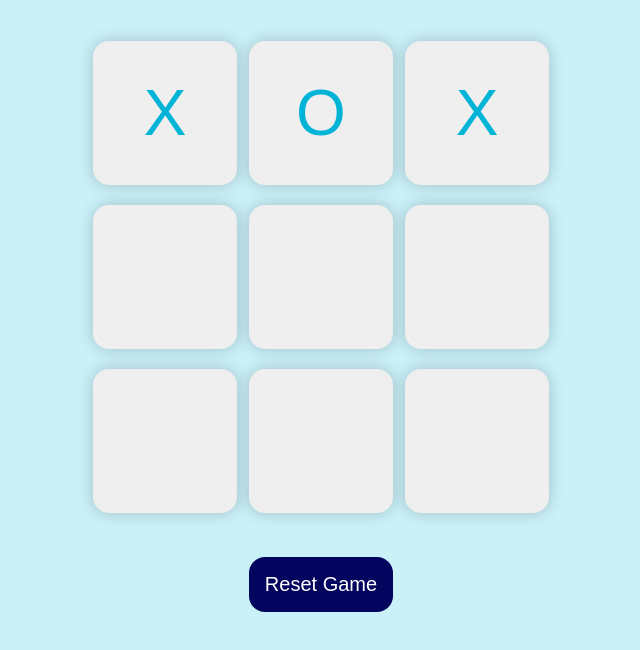
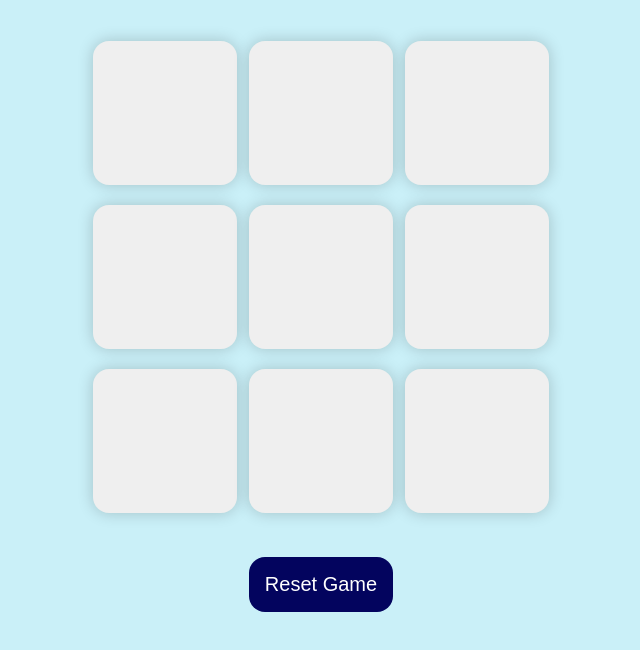
Before and after one commit to Samriddhi2913/TicTacToe_Game, a plain HTML site: page index.html in a window 1280 px wide. Shown: the part 40-690 px from the top of the page, without its empty margins (319-959 px from the left). Drawn offline with Linux system fonts and the light colour scheme.

Commit message:
Remove X & O From Html file

```diff
--- a/index.html
+++ b/index.html
@@ -11,9 +11,9 @@
         <h1>Tic Tac Toe</h1>
         <div class="container">
             <div class="game">
-            <button class="box">X</button>
-            <button class="box">O</button>
-            <button class="box">X</button>
+            <button class="box"></button>
+            <button class="box"></button>
+            <button class="box"></button>
             <button class="box"></button>
             <button class="box"></button>
             <button class="box"></button>
```
